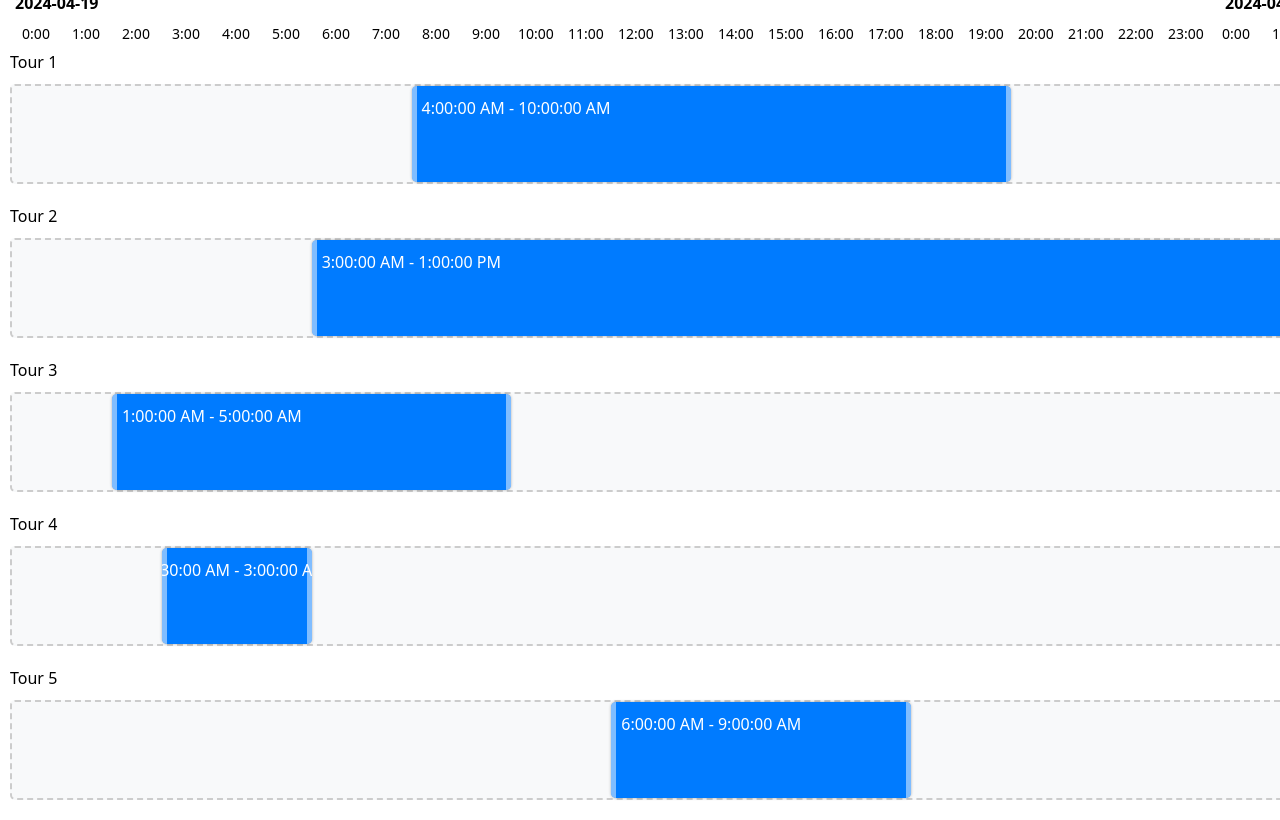
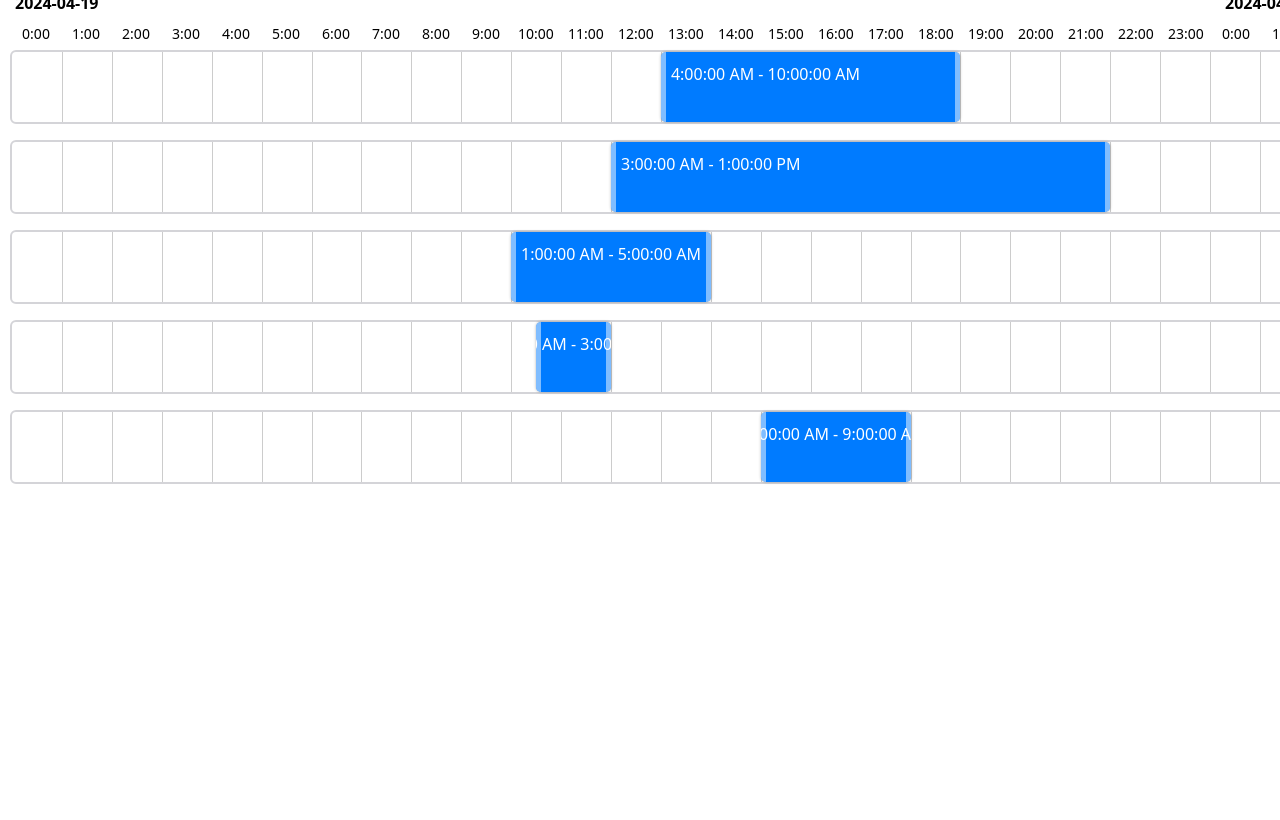
Before and after one commit to okuyama-code/drag-and-drop-pra, a React (Create React App) app: page / in a window 1280 px wide. Shown: the top 820 px of the page. Built offline with nearby package versions, Linux system fonts and the light colour scheme.

Commit message:
コードを整備して本番と同じようなコードに修正した

```diff
--- a/src/App.tsx
+++ b/src/App.tsx
@@ -8,7 +8,6 @@ interface OperationData {
 
 interface Tour {
   id: number;
-  date: Date;
   operations: OperationData[];
 }
 
@@ -21,22 +20,23 @@ const initialOperationData: OperationData[] = [
 ];
 
 const initialTours: Tour[] = [
-  { id: 1, date: new Date('2024-04-19'), operations: [initialOperationData[0]] },
-  { id: 2, date: new Date('2024-04-19'), operations: [initialOperationData[1]] },
-  { id: 3, date: new Date('2024-04-19'), operations: [initialOperationData[2]] },
-  { id: 4, date: new Date('2024-04-19'), operations: [initialOperationData[3]] },
-  { id: 5, date: new Date('2024-04-19'), operations: [initialOperationData[4]] },
+  { id: 1, operations: [initialOperationData[0]] },
+  { id: 2, operations: [initialOperationData[1]] },
+  { id: 3, operations: [initialOperationData[2]] },
+  { id: 4, operations: [initialOperationData[3]] },
+  { id: 5, operations: [initialOperationData[4]] },
 ];
 
 const DragAndDropList: React.FC = () => {
   const [tours, setTours] = useState<Tour[]>(initialTours);
+  const [beginDate,] = useState<Date>(new Date('2024-04-18T15:00:00Z'))
 
   const handleDragStart = (event: React.DragEvent<HTMLDivElement>, id: number, dragPosition: 'start' | 'end' | 'middle') => {
     event.dataTransfer.setData('operationId', id.toString());
     event.dataTransfer.setData('dragPosition', dragPosition);
   };
 
-  const handleDrop = (event: React.DragEvent<HTMLDivElement>, tourId: number, tourDate: Date) => {
+  const handleDrop = (event: React.DragEvent<HTMLDivElement>, tourId: number) => {
     event.preventDefault();
     const operationId = Number(event.dataTransfer.getData('operationId'));
 
@@ -53,47 +53,60 @@ const DragAndDropList: React.FC = () => {
     // 操作が見つからない場合は、関数を終了します。
     if (operationIndex === -1) return;
 
-    // ツアー配列のコピーを作成します。
-    const updatedTours = [...tours];
     // 移動する操作を取得します。
-    const movedOperation = updatedTours[tourIndex].operations[operationIndex];
+    const movedOperation = tours[tourIndex].operations[operationIndex];
 
-    // ドロップ先の要素の位置とサイズを取得します。
-    const dropTarget = event.currentTarget.getBoundingClientRect();
+      // イベントが発生した要素の寸法と位置を取得
+    const containerRect = event.currentTarget.getBoundingClientRect();
 
-    // ドロップ位置のX座標から、ドロップ先の要素内での開始時間の割合を計算します。0 ~ 100までの値が横軸で表示される
-    const startTimePercentage = ((event.clientX - dropTarget.left) / dropTarget.width) * 100;
+    // 要素の左端の位置を計算（スクロール量を考慮）
+    // window.scrollX は現在の水平スクロール量を表す
+    const containerLeft = containerRect.left + window.scrollX;
 
-    // 開始時間の割合から、分単位の開始時間を計算します（15分刻み）。
-    const startMinutes = Math.round((startTimePercentage / 100) * 24 * 60 / 15) * 15;
+    // マウスのドロップ位置（X座標）から要素の左端の位置を引いて、要素内での相対的なドロップ位置を計算
+    const dropX = event.pageX - containerLeft;
 
-    // 開始時間の時間部分を計算します。
-    const startHour = Math.floor(startMinutes / 60);
+    // 要素の幅を取得
+    const containerWidth = containerRect.width;
 
-    // 開始時間の分部分を計算します。
-    const startMinute = startMinutes % 60;
+    // 48時間をミリ秒に変換（1日 = 24時間, 1時間 = 60分, 1分 = 60秒, 1秒 = 1000ミリ秒）
+    const dayDurationMs = 48 * 60 * 60 * 1000;
 
+    // ドロップ位置を時間に変換（15分刻み）
+    // dropX / containerWidth で要素内の相対的なドロップ位置を0から1の範囲で表す
+    // それに dayDurationMs を掛けることで、48時間内での相対的な時間を計算
+    // 計算結果を 15分（900,000ミリ秒）で割って切り捨て、再び掛けることで、15分刻みの時間に変換
+    const startTimeMs =
+      Math.round(
+        ((dropX / containerWidth) * dayDurationMs) / (15 * 60 * 1000)
+      ) *
+      (15 * 60 * 1000);
 
-    console.log('event.clientX')
-    console.log(event.clientX)
-    console.log('dropTarget')
-    console.log(dropTarget)
-    console.log('startTimePercentage')
-    console.log(startTimePercentage)
-    console.log('startMinutes')
-    console.log(startMinutes)
-    console.log('startHour')
-    console.log(startHour)
-    console.log('startMinute')
-    console.log(startMinute)
+    // 開始日時（beginDate）のミリ秒表現に、計算したドロップ位置の時間を加算して、新しい開始時間を計算
+    const newStartTime = new Date(beginDate.getTime() + startTimeMs);
+
+    console.log('containerRect')
+    console.log(containerRect)
+    console.log('containerLeft')
+    console.log(containerLeft)
+    console.log('window.scrollX')
+    console.log(window.scrollX)
+    console.log('dropX')
+    console.log(dropX)
+    console.log('containerWidth')
+    console.log(containerWidth)
+    console.log('dayDurationMs')
+    console.log(dayDurationMs)
+    console.log('startTimeMs')
+    console.log(startTimeMs)
+    console.log('newStartTime')
+    console.log(newStartTime)
 
     // 移動された操作の更新後のデータを格納するための変数を定義します。
     let updatedOperation: OperationData = { ...movedOperation };
 
     // ドラッグ位置が開始位置の場合の処理
     if (dragPosition === 'start') {
-      // 新しい開始時間を計算します。
-      const newStartTime = new Date(tourDate.getFullYear(), tourDate.getMonth(), tourDate.getDate(), startHour, startMinute);
       // 新しい開始時間が終了時間より前の場合のみ、開始時間を更新します。
       if (newStartTime < updatedOperation.endTime) {
         updatedOperation.startTime = newStartTime;
@@ -102,11 +115,9 @@ const DragAndDropList: React.FC = () => {
 
     // ドラッグ位置が終了位置の場合の処理
     if (dragPosition === 'end') {
-      // 新しい終了時間を計算します。
-      const newEndTime = new Date(tourDate.getFullYear(), tourDate.getMonth(), tourDate.getDate(), startHour, startMinute);
       // 新しい終了時間が開始時間より後の場合のみ、終了時間を更新します。
-      if (newEndTime > updatedOperation.startTime) {
-        updatedOperation.endTime = newEndTime;
+      if (newStartTime > updatedOperation.startTime) {
+        updatedOperation.endTime = newStartTime;
       }
     }
 
@@ -115,13 +126,24 @@ const DragAndDropList: React.FC = () => {
       // 操作の期間（ミリ秒）を計算します。
       const operationDuration = movedOperation.endTime.getTime() - movedOperation.startTime.getTime();
       // 新しい開始時間を設定します。
-      updatedOperation.startTime = new Date(tourDate.getFullYear(), tourDate.getMonth(), tourDate.getDate(), startHour, startMinute);
+      updatedOperation.startTime = newStartTime;
       // 新しい終了時間を、開始時間に期間を加えて計算します（15分刻み）。
-      updatedOperation.endTime = new Date(tourDate.getFullYear(), tourDate.getMonth(), tourDate.getDate(), startHour, startMinute + Math.floor(operationDuration / 60000 / 15) * 15);
+      updatedOperation.endTime = new Date(newStartTime.getTime() + Math.floor(operationDuration / 900000) * 900000);
     }
 
-    // 更新後のツアーデータに、更新された操作データを設定します。
-    updatedTours[tourIndex].operations[operationIndex] = updatedOperation;
+    // 更新後のツアーデータを新しい配列として作成します。
+    const updatedTours = tours.map((tour, index) => {
+      if (index === tourIndex) {
+        return {
+          ...tour,
+          operations: tour.operations.map((operation, index) =>
+            index === operationIndex ? updatedOperation : operation
+          ),
+        };
+      }
+      return tour;
+    });
+
     // ツアーデータの状態を更新します。
     setTours(updatedTours);
   };
@@ -206,30 +228,56 @@ const DragAndDropList: React.FC = () => {
             {renderTimeBlocks()}
           </div>
           {tours.map(tour => (
-            <div key={tour.id} style={{ marginBottom: '20px', position: 'relative' }}>
-              <div style={{ display: 'flex', justifyContent: 'space-between', alignItems: 'center', marginBottom: '5px' }}>
-                <h3>Tour {tour.id}</h3>
-              </div>
+            <div key={tour.id} className="flex mb-4 w-[2400px]">
               <div
-                onDrop={e => handleDrop(e, tour.id, tour.date)}
+                onDrop={e => handleDrop(e, tour.id)}
                 onDragOver={handleDragOver}
-                style={{
-                  position: 'relative',
-                  height: '100px',
-                  border: '2px dashed #ccc',
-                  borderRadius: '5px',
-                  marginTop: '10px',
-                  display: 'flex',
-                  justifyContent: 'center',
-                  alignItems: 'center',
-                  backgroundColor: '#f8f9fa',
-                }}
+                className="relative h-[74px] rounded-md w-full border-solid border-2 border-zinc-300"
               >
+                {Array.from({ length: 47 }, (_, i) => (
+                  <div
+                    key={i}
+                    className="absolute top-0 bottom-0"
+                    style={{
+                      left: `${((i + 1) / 48) * 100}%`,
+                      width: 'calc(100% / 48 - 10px)',
+                      borderLeft: '1px solid #ccc',
+                      borderRight:
+                        i === 46 ? 'none' : '10px solid transparent'
+                    }}
+                  />
+                ))}
                 {
                   tour.operations.map(operation => {
-                    const operationStartTimePercentage = (operation.startTime.getHours() * 60 + operation.startTime.getMinutes()) / (24 * 60) * 100;
-                    const operationEndTimePercentage = (operation.endTime.getHours() * 60 + operation.endTime.getMinutes()) / (24 * 60) * 100;
-                    const operationWidthPercentage = operationEndTimePercentage - operationStartTimePercentage;
+                    const operationStartTime = new Date(operation.startTime)
+                    const operationEndTime = new Date(operation.endTime)
+                    const tourStartTime = beginDate
+
+                    const operationStartTimestamp = operationStartTime.getTime()
+                    const operationEndTimestamp = operationEndTime.getTime()
+                    const tourStartTimestamp = tourStartTime.getTime()
+
+                    const operationStartHour = Math.floor(
+                      (operationStartTimestamp - tourStartTimestamp) / 3600000
+                    )
+                    const operationEndHour = Math.floor(
+                      (operationEndTimestamp - tourStartTimestamp) / 3600000
+                    )
+
+                    const operationStartMinute = operationStartTime.getMinutes()
+                    const operationEndMinute = operationEndTime.getMinutes()
+
+                    const totalHours = 48
+
+                    const operationStartTimePercentage =
+                      ((operationStartHour + operationStartMinute / 60) / totalHours) * 100
+
+                    const operationEndTimePercentage =
+                      ((operationEndHour + operationEndMinute / 60) / totalHours) * 100
+
+                    const operationWidthPercentage =
+                      operationEndTimePercentage - operationStartTimePercentage
+
 
                     return (
                       <div
```
Also changed, not shown: 1 other file (tests, documents, lock files or other folders).
